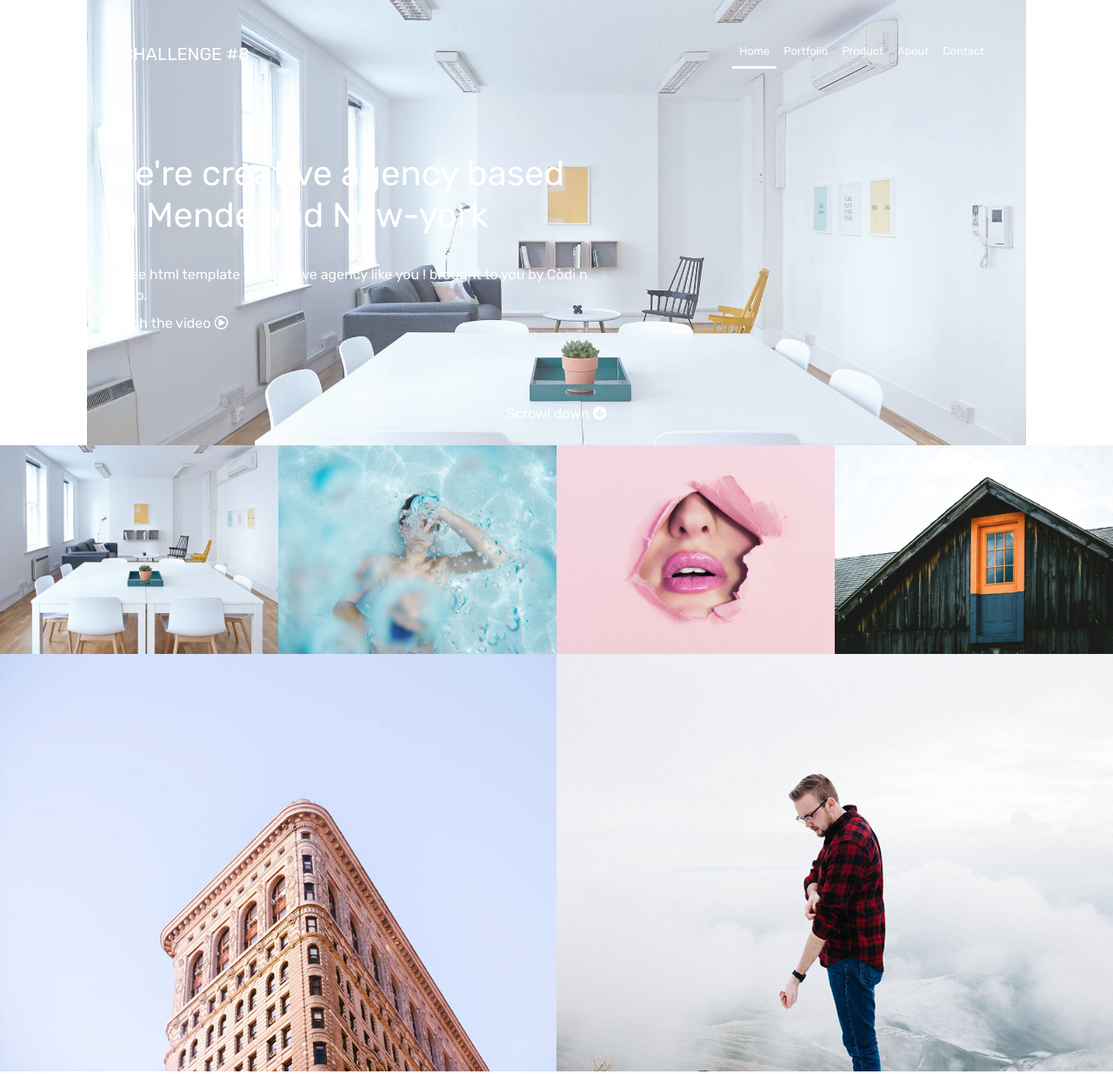
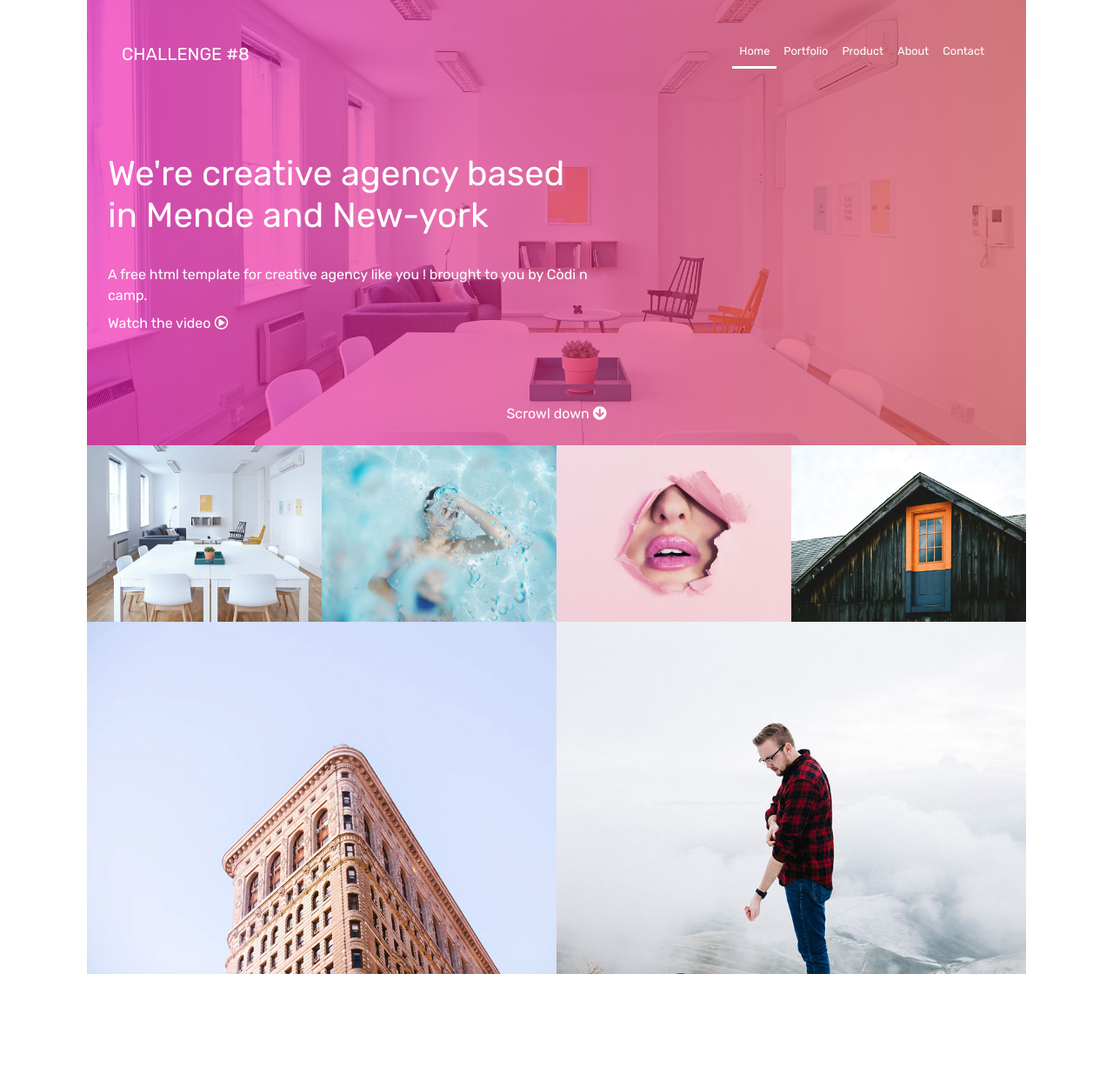
Before and after one commit to jdgosset/challenge_8, a plain HTML site: page index.html in a window 1280 px wide. Shown: the whole page at 87% size. After the commit the page ends 1136 px from the top, so only its background shows below. Drawn offline with nearby package versions, Linux system fonts and the light colour scheme; a script that the page names is missing.

Commit message:
Finition Header et Gradient

```diff
--- a/css/scss/master.scss
+++ b/css/scss/master.scss
@@ -1,22 +1,26 @@
-
-
-body, html {
+body,
+html {
     font-family: Rubik;
-}
-header {
-    opacity: 0.8;
     max-width: 1080px;
     margin: auto;
-    background-color: purple;
+}
+
+header {
+    position: relative;
     background-image: url("../img/hero_bg_2.jpg");
     background-size: cover;
-    &:before{
-        background-color: linear-gradient(to right, #ed01a5, #d13531);
-        opacity: 0.5;
-        z-index: 999999;
+    color: white;
+
+    &:before {
+        position: absolute;
+        background-image: linear-gradient(to right, #ed01a5, #d13531);
+        opacity: 0.6;
+        content: '';
+        top: 0;
+        right: 0;
+        bottom: 0;
+        left: 0;
     }
-
-    color: white;
 
     nav {
         h1 {
@@ -24,13 +28,15 @@ header {
                 color: white;
 
                 &:hover {
-                    color: grey;
+                    color: white;
                     font-weight: bolder;
                 }
             }
         }
+
         .navbar-toggler {
             color: white;
+
             i {
                 padding-top: 15%;
             }
@@ -42,37 +48,61 @@ header {
                 display: inline-grid;
                 justify-content: end;
 
-                 li{
-                     font-size: .8rem;
+                li {
+                    font-size: 0.8rem;
+
                     #active {
-                    border-bottom:  solid;
+                        border-bottom: solid;
+                    }
 
-                     }
                     a {
-                         color:white;
+                        color: white;
+
                         &:hover {
                             font-weight: bolder;
-                             color: grey;
+                            color: white;
                         }
                     }
                 }
             }
         }
     }
+
     h2 {
-        width: 55%;
+        position: relative;
+        width: 90%;
+        text-align: center;
         font-size: 2.5rem;
         padding-top: 5rem;
         padding-bottom: 1rem;
+        @media screen and (min-width:640px) {
+            width: 75%;
+            text-align: left;
         }
+        @media screen and (min-width:920px) {
+            width: 55%;
+            text-align: left;
+        }
+    }
+
     p {
+        position: relative;
+        text-align: center;
+        font-size: 1rem;
+        padding-top: 0.5rem;
+        margin: 0;
+        @media screen and (min-width:640px) {
+            width: 75%;
+            text-align: left;
+        }
+        @media screen and (min-width:920px) {
             width: 55%;
-        font-size: 1rem;
-        padding-top: .5rem;
-        margin: 0;
+            text-align: left;
+        }
 
         a {
-            color:white;
+            color: white;
+
             &:hover {
                 font-weight: bolder;
                 color: grey;
@@ -80,7 +110,6 @@ header {
             }
         }
     }
-
 }
 
 #scrowl {
@@ -91,45 +120,42 @@ header {
 }
 // -------------------------header-----------------------------------//
 @media screen and (min-width:640px) {
-
     figure {
         display: grid;
-    grid-template-areas:
-    "img1 img2"
-    "img3 img3"
-    "img4 img5"
-    "img6 img6";
+        grid-template-areas: "img1 img2" "img3 img3" "img4 img5" "img6 img6";
+    }
+}
+@media screen and (min-width:920px) {
+    figure {
+        display: grid;
+        grid-template-areas: "img1 img2 img4 img5" "img3 img3 img6 img6";
     }
 }
 
-
-@media screen and (min-width:920px) {
-
-figure {
-    display: grid;
-    grid-template-areas:
-    "img1 img2 img4 img5"
-    "img3 img3 img6 img6";
-    }
-}
 img {
     width: 100%;
 }
-#img1{
+
+#img1 {
     grid-area: img1;
 }
-#img2{
+
+#img2 {
     grid-area: img2;
 }
-#img3{
+
+#img3 {
     grid-area: img3;
 }
-#img4{
+
+#img4 {
     grid-area: img4;
 }
-#img5{
+
+#img5 {
     grid-area: img5;
 }
-#img6{
+
+#img6 {
     grid-area: img6;
 }
```
Also changed, not shown: index.html (+0 -1 lines), css/master.css, 1 other file. Lines whose indentation alone changed are shown as unchanged.
